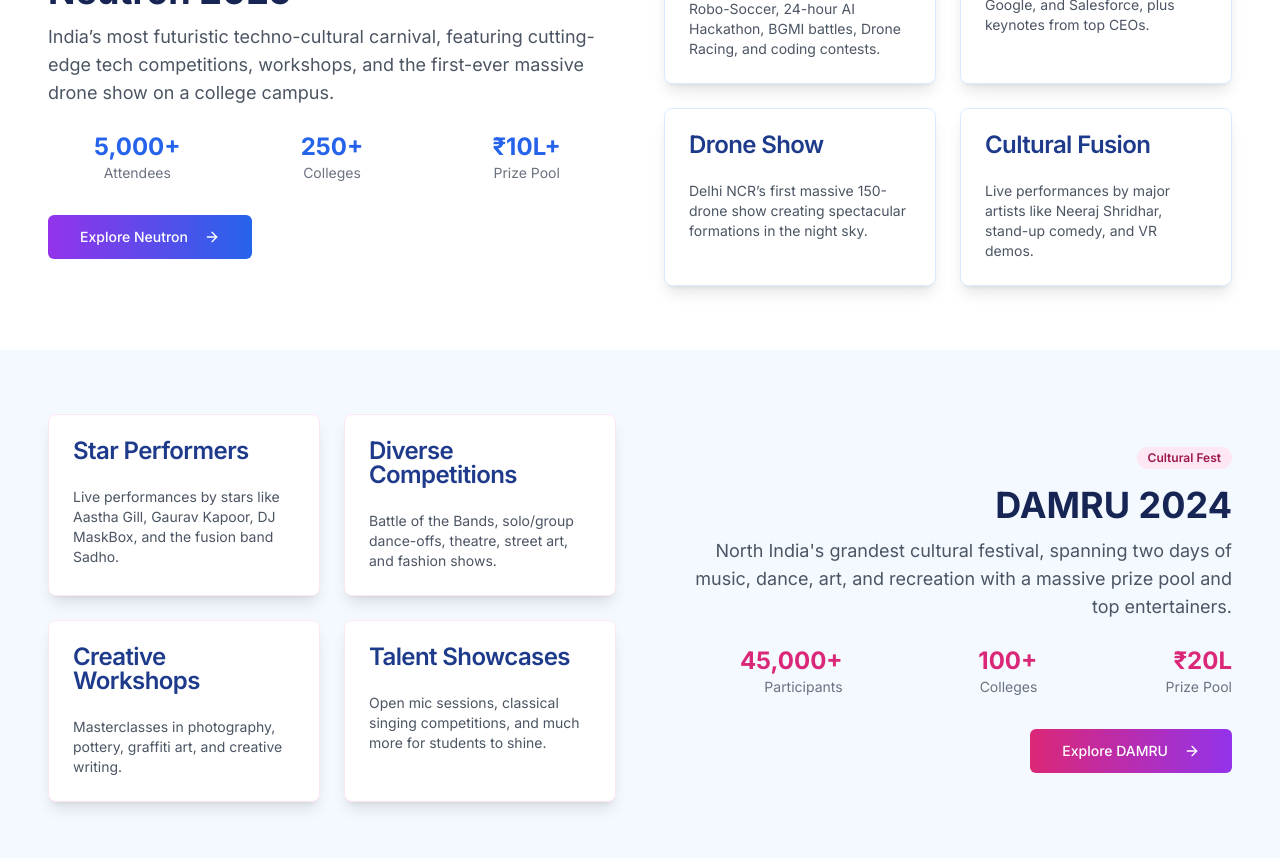
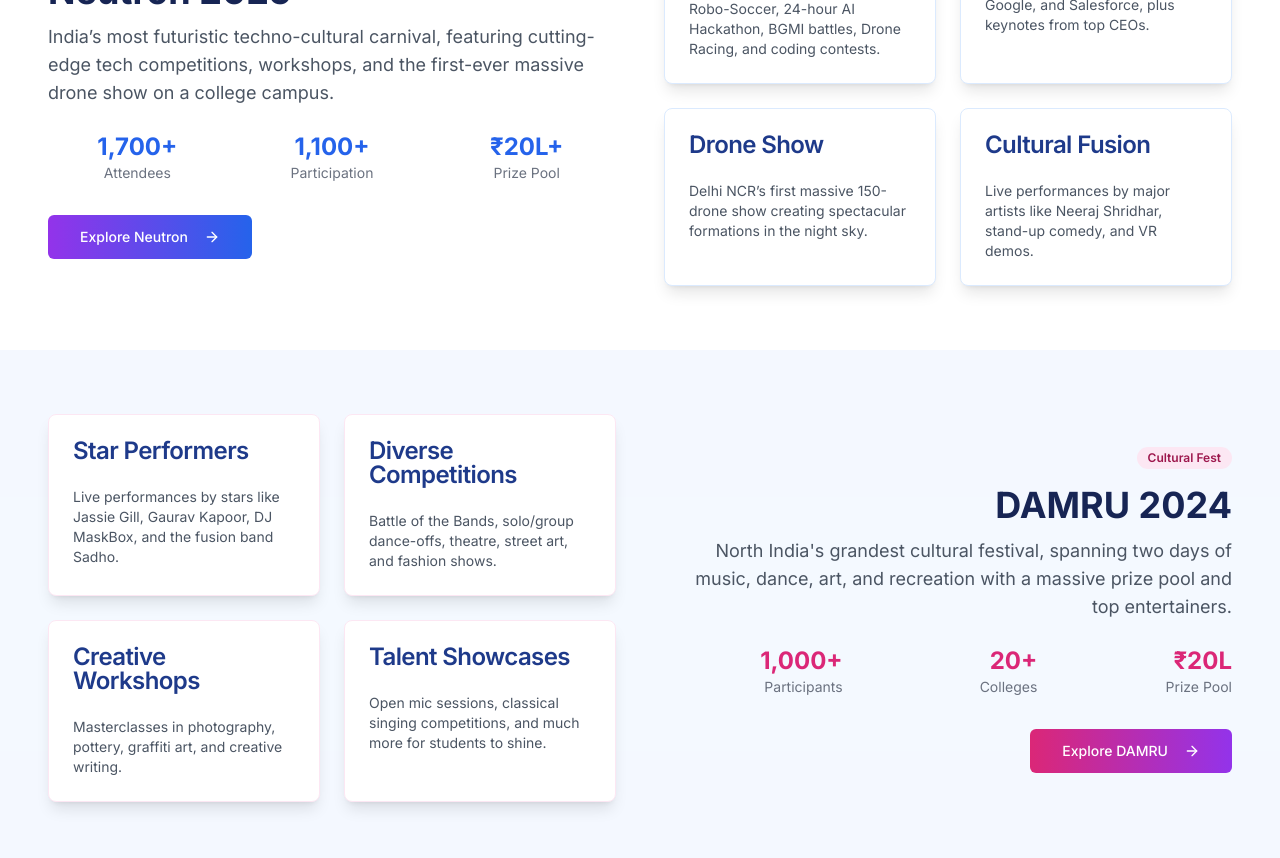
Before and after one commit to MerakiWorks-1/Project-01-NST, a React (Vite) app: page /fests in a window 1280 px wide. Shown: the part 520-1378 px from the top of the page. Built offline with nearby package versions, Linux system fonts and the light colour scheme.

Commit message:
fest data update

```diff
--- a/src/pages/Fests.tsx
+++ b/src/pages/Fests.tsx
@@ -15,7 +15,7 @@
   ];
 
   const damruHighlights = [
-    { title: "Star Performers", description: "Live performances by stars like Aastha Gill, Gaurav Kapoor, DJ MaskBox, and the fusion band Sadho." },
+    { title: "Star Performers", description: "Live performances by stars like Jassie Gill, Gaurav Kapoor, DJ MaskBox, and the fusion band Sadho." },
     { title: "Diverse Competitions", description: "Battle of the Bands, solo/group dance-offs, theatre, street art, and fashion shows." },
     { title: "Creative Workshops", description: "Masterclasses in photography, pottery, graffiti art, and creative writing." },
     { title: "Talent Showcases", description: "Open mic sessions, classical singing competitions, and much more for students to shine." },
@@ -66,9 +66,9 @@
                             India’s most futuristic techno-cultural carnival, featuring cutting-edge tech competitions, workshops, and the first-ever massive drone show on a college campus.
                         </p>
                         <div className="grid grid-cols-3 gap-4 text-center mb-8">
-                            <div><p className="text-2xl font-bold text-blue-600">5,000+</p><p className="text-sm text-gray-500">Attendees</p></div>
-                            <div><p className="text-2xl font-bold text-blue-600">250+</p><p className="text-sm text-gray-500">Colleges</p></div>
-                            <div><p className="text-2xl font-bold text-blue-600">₹10L+</p><p className="text-sm text-gray-500">Prize Pool</p></div>
+                            <div><p className="text-2xl font-bold text-blue-600">1,700+</p><p className="text-sm text-gray-500">Attendees</p></div>
+                            <div><p className="text-2xl font-bold text-blue-600">1,100+</p><p className="text-sm text-gray-500">Participation</p></div>
+                            <div><p className="text-2xl font-bold text-blue-600">₹20L+</p><p className="text-sm text-gray-500">Prize Pool</p></div>
                         </div>
                         <Button size="lg" className="bg-gradient-to-r from-purple-600 to-blue-600 text-white hover:shadow-lg transform hover:scale-105 transition-all"
                         onClick={() => window.open("https://www.neutronfest.com", "_blank")}
@@ -115,8 +115,8 @@
                             North India's grandest cultural festival, spanning two days of music, dance, art, and recreation with a massive prize pool and top entertainers.
                         </p>
                         <div className="grid grid-cols-3 gap-4 text-center lg:text-right mb-8">
-                            <div><p className="text-2xl font-bold text-pink-600">45,000+</p><p className="text-sm text-gray-500">Participants</p></div>
-                            <div><p className="text-2xl font-bold text-pink-600">100+</p><p className="text-sm text-gray-500">Colleges</p></div>
+                            <div><p className="text-2xl font-bold text-pink-600">1,000+</p><p className="text-sm text-gray-500">Participants</p></div>
+                            <div><p className="text-2xl font-bold text-pink-600">20+</p><p className="text-sm text-gray-500">Colleges</p></div>
                             <div><p className="text-2xl font-bold text-pink-600">₹20L</p><p className="text-sm text-gray-500">Prize Pool</p></div>
                         </div>
                         <Button size="lg" className="bg-gradient-to-r from-pink-600 to-purple-600 text-white hover:shadow-lg transform hover:scale-105 transition-all"
```
